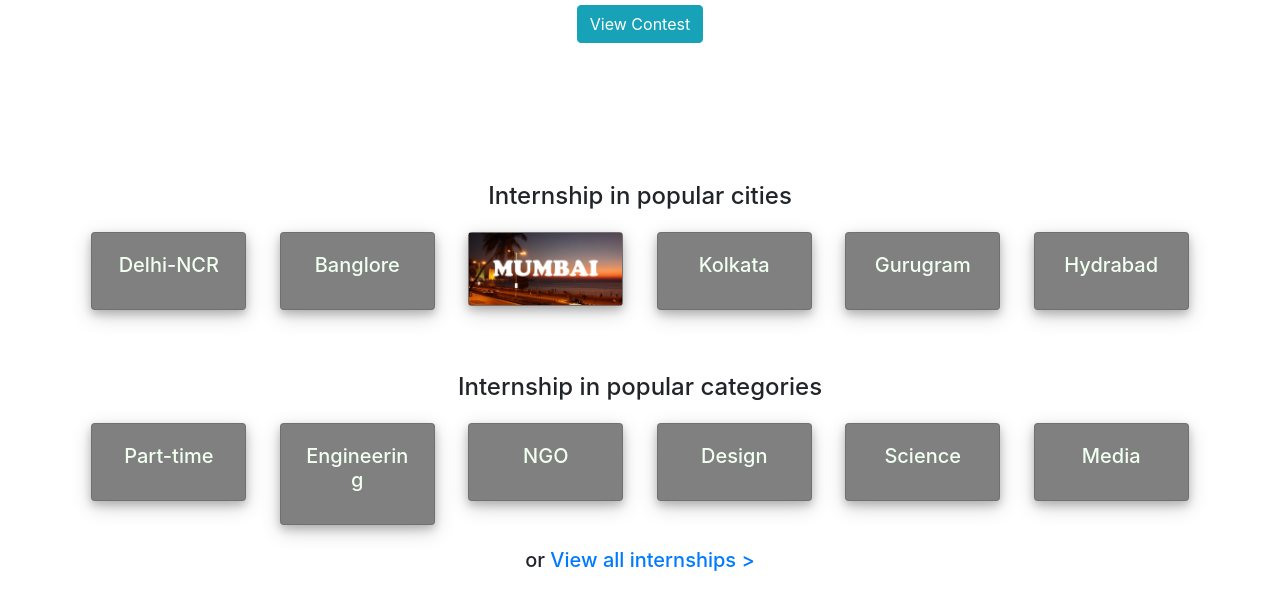
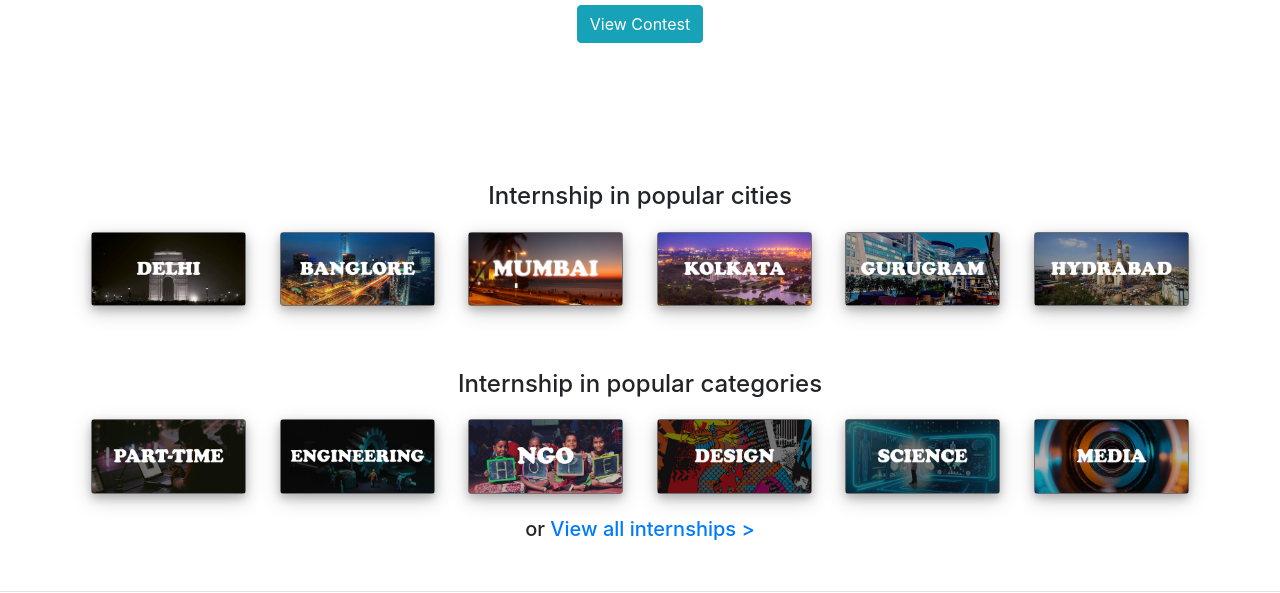
Before and after one commit to Lakshay-Batra/ienstashala, a plain HTML site: page index.html in a window 1280 px wide. Shown: the part 359-952 px from the top of the page. Drawn offline with nearby package versions, Linux system fonts and the light colour scheme; a script that the page names is missing.

Commit message:
Template of internshala completed

```diff
--- a/index.html
+++ b/index.html
@@ -153,15 +153,19 @@
         <div class="row">
             <div class="col-lg-2 col-6">
                 <div class="card grey-card">
-                    <div class="card-body">
-                        <h5 class="card-title"><a href="internships.html">Delhi-NCR</a></h5>
+                    <div class="card-body" style="padding: 0;">
+                        <!-- <h5 class="card-title"><a href="internships.html">Delhi-NCR</a></h5> -->
+                        <a href="internships.html"><img style="width: 100%; height: 100%;" src="images/icon_delhi2.jpg"
+                                alt=""></a>
                     </div>
                 </div>
             </div>
             <div class="col-lg-2 col-6">
                 <div class="card grey-card">
-                    <div class="card-body">
-                        <h5 class="card-title"><a href="internships.html">Banglore</a></h5>
+                    <div class="card-body" style="padding: 0;">
+                        <!-- <h5 class="card-title"><a href="internships.html">Banglore</a></h5> -->
+                        <a href="internships.html"><img style="width: 100%; height: 100%;"
+                                src="images/icon_banglore2.jpg" alt=""></a>
                     </div>
                 </div>
             </div>
@@ -176,22 +180,28 @@
             </div>
             <div class="col-lg-2 col-6">
                 <div class="card grey-card">
-                    <div class="card-body">
-                        <h5 class="card-title"><a href="internships.html">Kolkata</a></h5>
+                    <div class="card-body" style="padding: 0;">
+                        <!-- <h5 class="card-title"><a href="internships.html">Kolkata</a></h5> -->
+                        <a href="internships.html"><img style="width: 100%; height: 100%;"
+                                src="images/icon_kolkata2.jpg" alt=""></a>
                     </div>
                 </div>
             </div>
             <div class="col-lg-2 col-6">
                 <div class="card grey-card">
-                    <div class="card-body">
-                        <h5 class="card-title"><a href="internships.html">Gurugram</a></h5>
+                    <div class="card-body" style="padding: 0;">
+                        <!-- <h5 class="card-title"><a href="internships.html">Gurugram</a></h5> -->
+                        <a href="internships.html"><img style="width: 100%; height: 100%;"
+                                src="images/icon_gurgurm2.jpg" alt=""></a>
                     </div>
                 </div>
             </div>
             <div class="col-lg-2 col-6">
                 <div class="card grey-card">
-                    <div class="card-body">
-                        <h5 class="card-title"><a href="internships.html">Hydrabad</a></h5>
+                    <div class="card-body" style="padding: 0;">
+                        <!-- <h5 class="card-title"><a href="internships.html">Hydrabad</a></h5> -->
+                        <a href="internships.html"><img style="width: 100%; height: 100%;"
+                                src="images/icon_hydrabad1.jpg" alt=""></a>
                     </div>
                 </div>
             </div>
@@ -206,43 +216,55 @@
         <div class="row">
             <div class="col-lg-2 col-md-6">
                 <div class="card grey-card">
-                    <div class="card-body">
-                        <h5 class="card-title"><a href="internships.html">Part-time</a></h5>
+                    <div class="card-body" style="padding: 0;">
+                        <!-- <h5 class="card-title"><a href="internships.html">Part-time</a></h5> -->
+                        <a href="internships.html"><img style="width: 100%; height: 100%;" src="images/icon_media.jpg"
+                                alt=""></a>
                     </div>
                 </div>
             </div>
             <div class="col-lg-2 col-md-6">
                 <div class="card grey-card">
-                    <div class="card-body">
-                        <h5 class="card-title"><a href="internships.html">Engineering</a></h5>
+                    <div class="card-body" style="padding: 0;">
+                        <!-- <h5 class="card-title"><a href="internships.html">Engineering</a></h5> -->
+                        <a href="internships.html"><img style="width: 100%; height: 100%;" src="images/icon_engg.jpg"
+                                alt=""></a>
                     </div>
                 </div>
             </div>
             <div class="col-lg-2 col-md-6">
                 <div class="card grey-card">
-                    <div class="card-body">
-                        <h5 class="card-title"><a href="internships.html">NGO</a></h5>
+                    <div class="card-body" style="padding: 0;">
+                        <!-- <h5 class="card-title"><a href="internships.html">NGO</a></h5> -->
+                        <a href="internships.html"><img style="width: 100%; height: 100%;" src="images/icon_ngo.jpg"
+                                alt=""></a>
                     </div>
                 </div>
             </div>
             <div class="col-lg-2 col-md-6">
                 <div class="card grey-card">
-                    <div class="card-body">
-                        <h5 class="card-title"><a href="internships.html">Design</a></h5>
+                    <div class="card-body" style="padding: 0;">
+                        <!-- <h5 class="card-title"><a href="internships.html">Design</a></h5> -->
+                        <a href="internships.html"><img style="width: 100%; height: 100%;" src="images/icon_design.jpg"
+                                alt=""></a>
                     </div>
                 </div>
             </div>
             <div class="col-lg-2 col-md-6">
                 <div class="card grey-card">
-                    <div class="card-body">
-                        <h5 class="card-title"><a href="internships.html">Science</a></h5>
+                    <div class="card-body" style="padding: 0;">
+                        <!-- <h5 class="card-title"><a href="internships.html">Science</a></h5> -->
+                        <a href="internships.html"><img style="width: 100%; height: 100%;"
+                                src="images/icon_science1.jpg" alt=""></a>
                     </div>
                 </div>
             </div>
             <div class="col-lg-2 col-md-6">
                 <div class="card grey-card">
-                    <div class="card-body">
-                        <h5 class="card-title"><a href="internships.html">Media</a></h5>
+                    <div class="card-body" style="padding: 0;">
+                        <!-- <h5 class="card-title"><a href="internships.html">Media</a></h5> -->
+                        <a href="internships.html"><img style="width: 100%; height: 100%;"
+                                src="images/icon_media1.jpg" alt=""></a>
                     </div>
                 </div>
             </div>
@@ -409,18 +431,18 @@
                 </a>
             </div>
             <div class="col-lg-3 white-text">
-                <h6><u><b>Internships by places</b></u></h6>
+                <h6><u><b>Internships by stream</b></u></h6>
                 <a href="internships.html">
-                    <p>Internship in India</p>
+                    <p>Computer science Internship</p>
                 </a>
                 <a href="internships.html">
-                    <p>Internship in Delhi</p>
+                    <p>Electronics Internship</p>
                 </a>
                 <a href="internships.html">
-                    <p>Internship in Mumbai</p>
+                    <p>Civil Internship</p>
                 </a>
                 <a href="internships.html">
-                    <p>Internship in Banglore</p>
+                    <p>Mechanical Internship</p>
                 </a>
             </div>
             <div class="col-lg-3 white-text">
```
Also changed, not shown: images/icon_banglore2.jpg (added), images/icon_delhi2.jpg (added), images/icon_design.jpg (added), images/icon_engg.jpg (added), images/icon_gurgurm2.jpg (added), images/icon_hydrabad1.jpg (added), images/icon_kolkata2.jpg (added), images/icon_media.jpg (added), images/icon_media1.jpg (added), images/icon_ngo.jpg (added), images/icon_science1.jpg (added), index.js (deleted).
